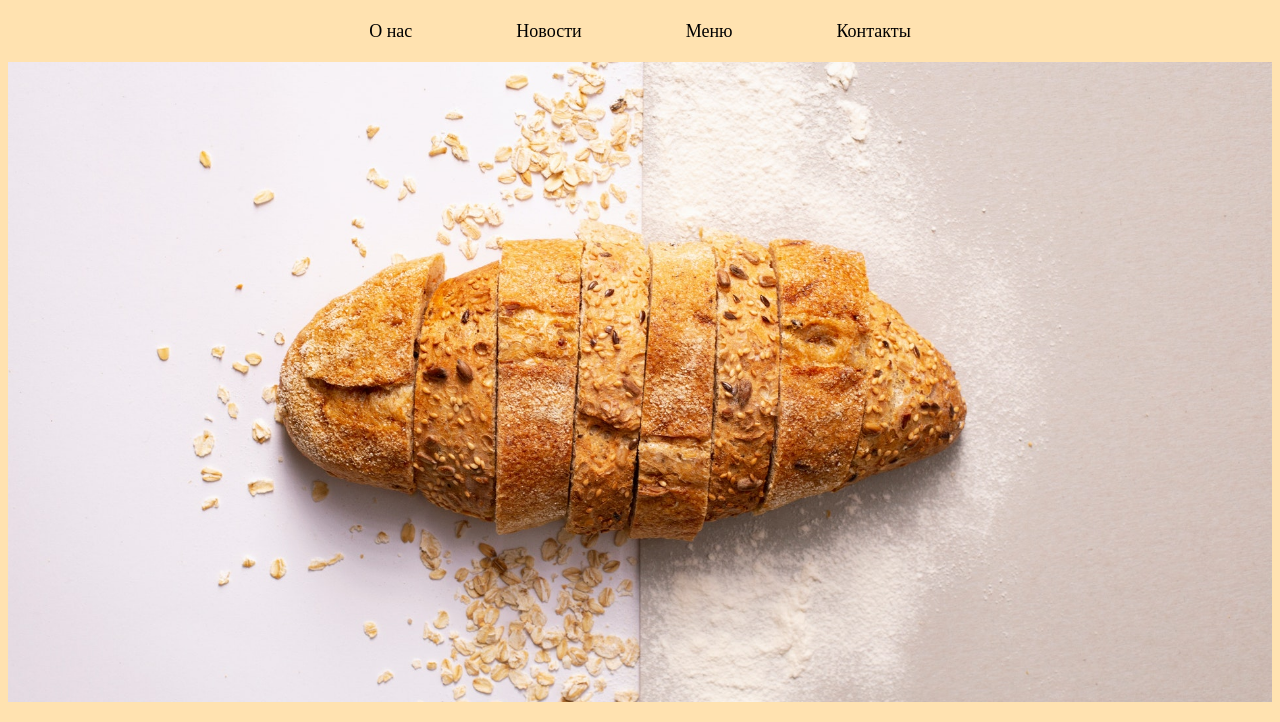
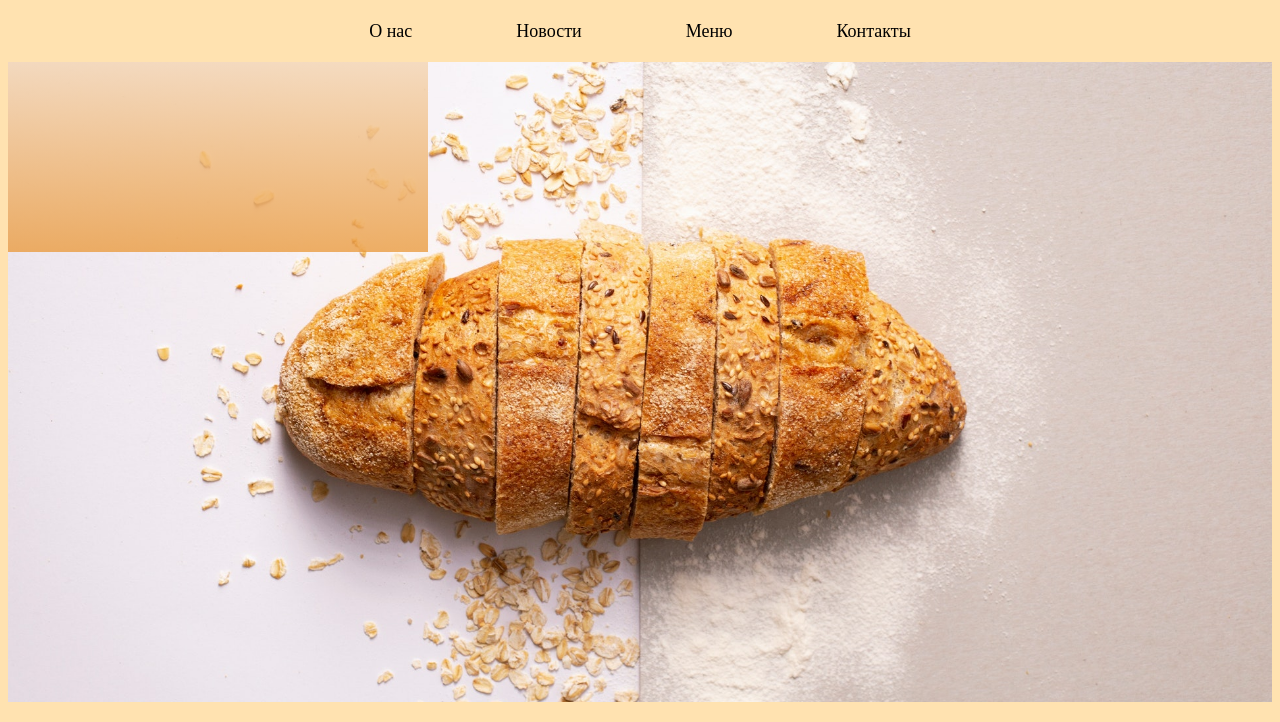
Before and after one commit to Apfelsinen/FSnotes, a plain HTML site: page src/index.html in a window 1280 px wide. Shown: the part 111-833 px from the top of the page. Drawn offline with Linux system fonts and the light colour scheme.

Commit message:
Gradient

```diff
--- a/src/css/style.css
+++ b/src/css/style.css
@@ -47,3 +47,9 @@ nav {
 	background: b-image b-position b-size b-repeat b-attachment*/
 	background: url(../img/01-Картинка-фона.jpg) center/cover no-repeat;
 }
+
+.section-about__block {
+	width: 420px;
+	height: 190px;
+	background: linear-gradient(180deg, rgba(244, 213, 178, 0.8) 0%, rgba(234, 156, 65, 0.8) 100%);
+}
--- a/src/index.html
+++ b/src/index.html
@@ -22,7 +22,11 @@
 		</ul>
 	</nav>
 	<main>
-		<section class="section-about"></section>
+		<section class="section-about">
+			<div class="section-about__block">
+
+			</div>
+		</section>
 		<section></section>
 		<section></section>
 	</main>
```
